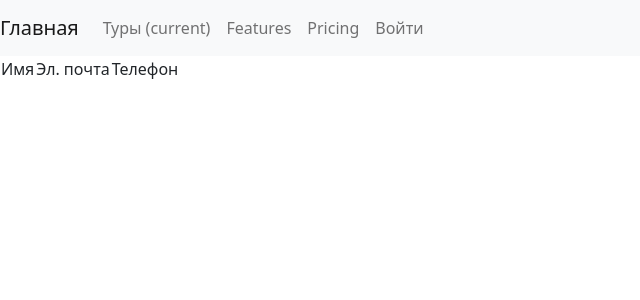
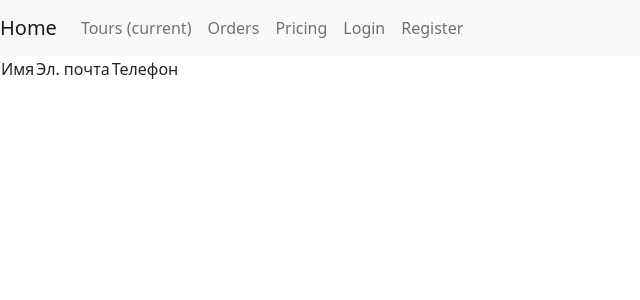
Before and after one commit to fallprojects/gastrotourism, a Django app: template gastrotourism/accounts/templates/accounts/guides.html in a window 1280 px wide. Shown: the top 300 px of the page, without its empty margins (0-640 px from the left). Run offline with Django 3.2, Linux system fonts and the light colour scheme; the template is opened without the code that fills it, so the values that code supplies are empty.

Commit message:
new links and authentification checking

```diff
--- a/gastrotourism/accounts/templates/accounts/navbar.html
+++ b/gastrotourism/accounts/templates/accounts/navbar.html
@@ -1,21 +1,33 @@
 <nav class="navbar navbar-expand-lg navbar-light bg-light">
-  <a class="navbar-brand" href="{% url 'home'%}">Главная</a>
-  <button class="navbar-toggler" type="button" data-toggle="collapse" data-target="#navbarNav" aria-controls="navbarNav" aria-expanded="false" aria-label="Toggle navigation">
+    <a class="navbar-brand" href="{% url 'home'%}">Home</a>
+    <button class="navbar-toggler" type="button" data-toggle="collapse" data-target="#navbarNav"
+            aria-controls="navbarNav" aria-expanded="false" aria-label="Toggle navigation">
         <span class="navbar-toggler-icon"></span>
     </button>
     <div class="collapse navbar-collapse" id="navbarNav">
         <ul class="navbar-nav">
             <li class="nav-item active">
-        <a class="nav-link" href="{% url 'tours' %}">Туры <span class="sr-only">(current)</span></a>
+                <a class="nav-link" href="{% url 'tours' %}">Tours <span class="sr-only">(current)</span></a>
             </li>
             <li class="nav-item">
-        <a class="nav-link" href="#">Features</a>
+                <a class="nav-link" href="{% url 'order-list' %}">Orders</a>
             </li>
             <li class="nav-item">
                 <a class="nav-link" href="#">Pricing</a>
             </li>
+            {% if request.user.is_authenticated %}
+            <li>
+                <p class="nav-link">Hello, {{ request.user }}</p>
+            </li>
+            <li>
+                <a href="{% url 'logout' %}" class="nav-link">Log out</a>
+            </li>
+            {% endif %}
             <li class="nav-item">
-        <a class="nav-link" href="{% url 'user-create' %}">Войти</a>
+                <a class="nav-link" href="{% url 'login' %}">Login</a>
+            </li>
+            <li class="nav-item">
+                <a class="nav-link" href="{% url 'user-create' %}">Register</a>
             </li>
         </ul>
     </div>
```
Also changed, not shown: gastrotourism/mainapp/templates/mainapp/navbar.html (+16 -4 lines). Lines whose indentation alone changed are shown as unchanged.
